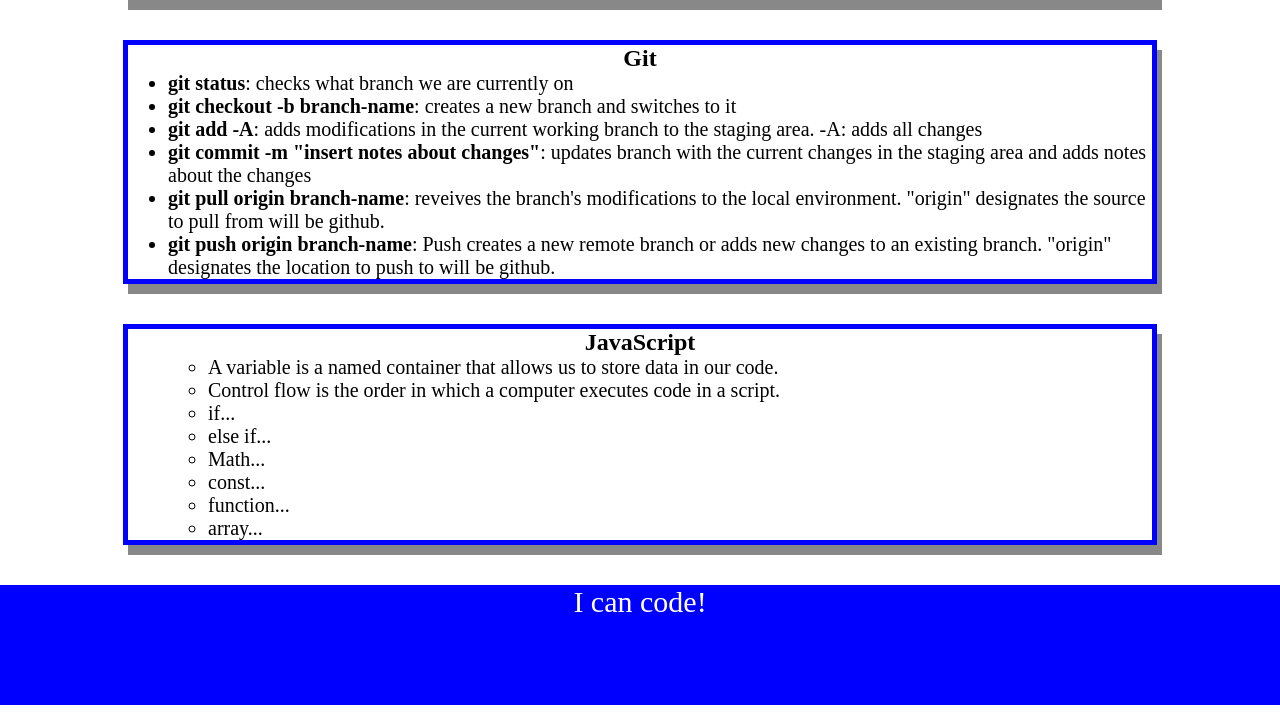
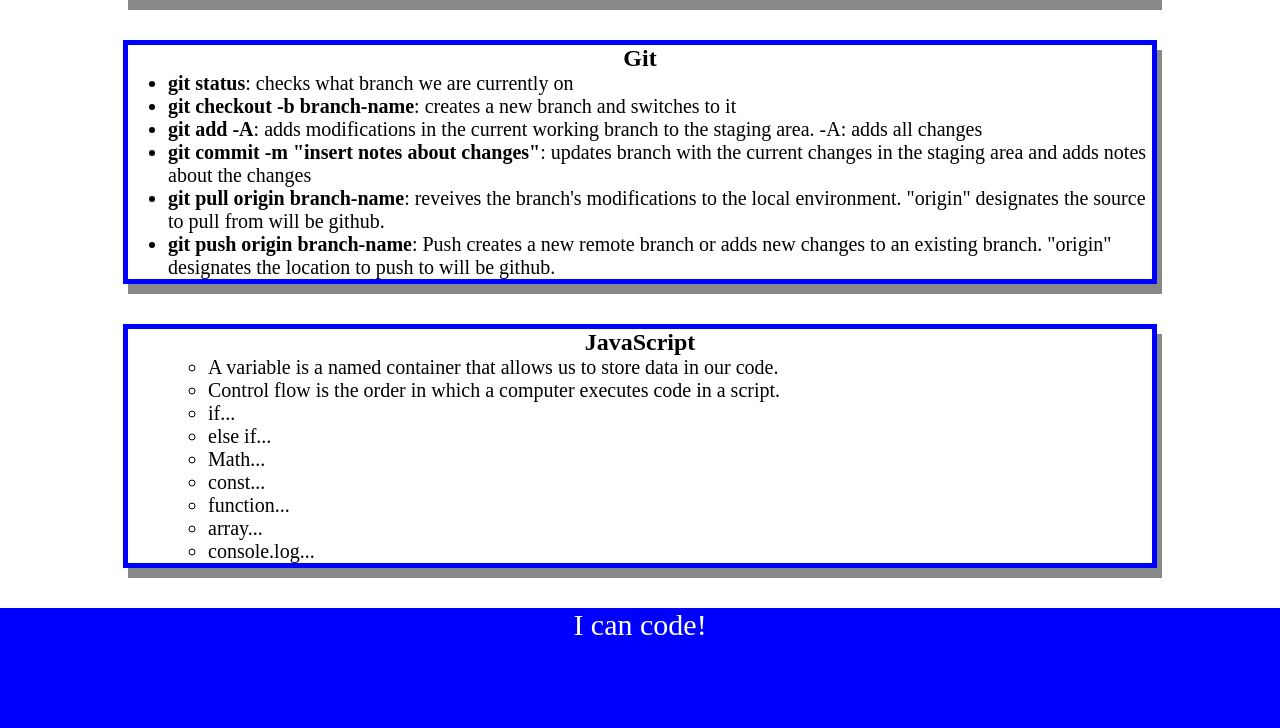
Before and after one commit to IgnobleKnight/prework-study-guide, a plain HTML site: page index.html in a window 1280 px wide. Shown: the part 1010-1738 px from the top of the page. Before the commit the page ends 1715 px from the top, so only its background shows below. Drawn offline with Linux system fonts and the light colour scheme.

Commit message:
Updated project README file & added to the study guild list html

```diff
--- a/index.html
+++ b/index.html
@@ -81,6 +81,7 @@
             <li>const...</li>
             <li>function...</li>
             <li>array...</li>
+            <li>console.log...</li>
           </ul>
         </ul>
       </section>
```
Also changed, not shown: assets/images/Screenshot.png (added), 3 other files.
